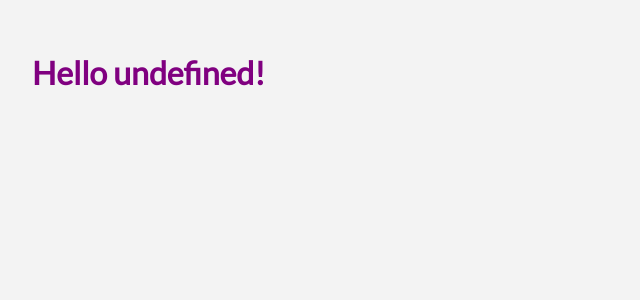
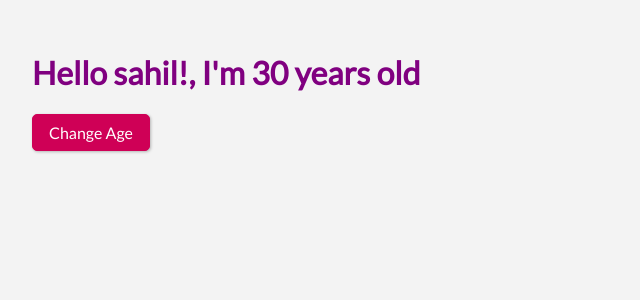
Before and after one commit to sahilmob/svelte-basic-syntax, a Svelte app: page / in a window 1280 px wide. Shown: the top 300 px of the page, without its empty margins (0-640 px from the left). Built offline with nearby package versions, Linux system fonts and the light colour scheme.

Commit message:
basic string interpolation

```diff
--- a/src/App.svelte
+++ b/src/App.svelte
@@ -1,11 +1,17 @@
 <script>
-	export let name;
+  let name = "sahil";
+  let age = 30;
+
+  function incAge() {
+    age += 1;
+  }
 </script>
 
 <style>
-	h1 {
-		color: purple;
-	}
+  h1 {
+    color: purple;
+  }
 </style>
 
-<h1>Hello {name}!</h1>
+<h1>Hello {name}!, I'm {age} years old</h1>
+<button on:click={incAge}>Change Age</button>
```
